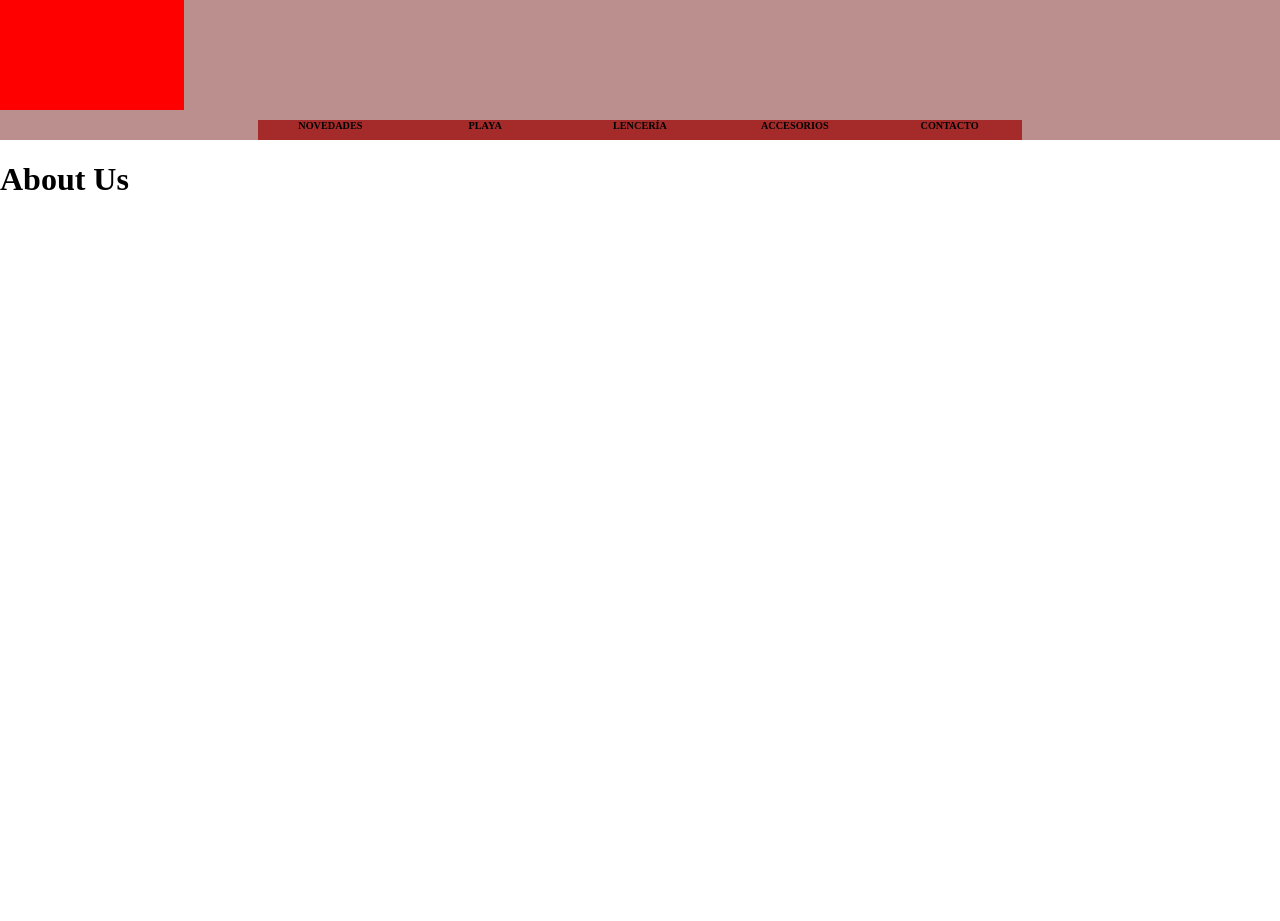
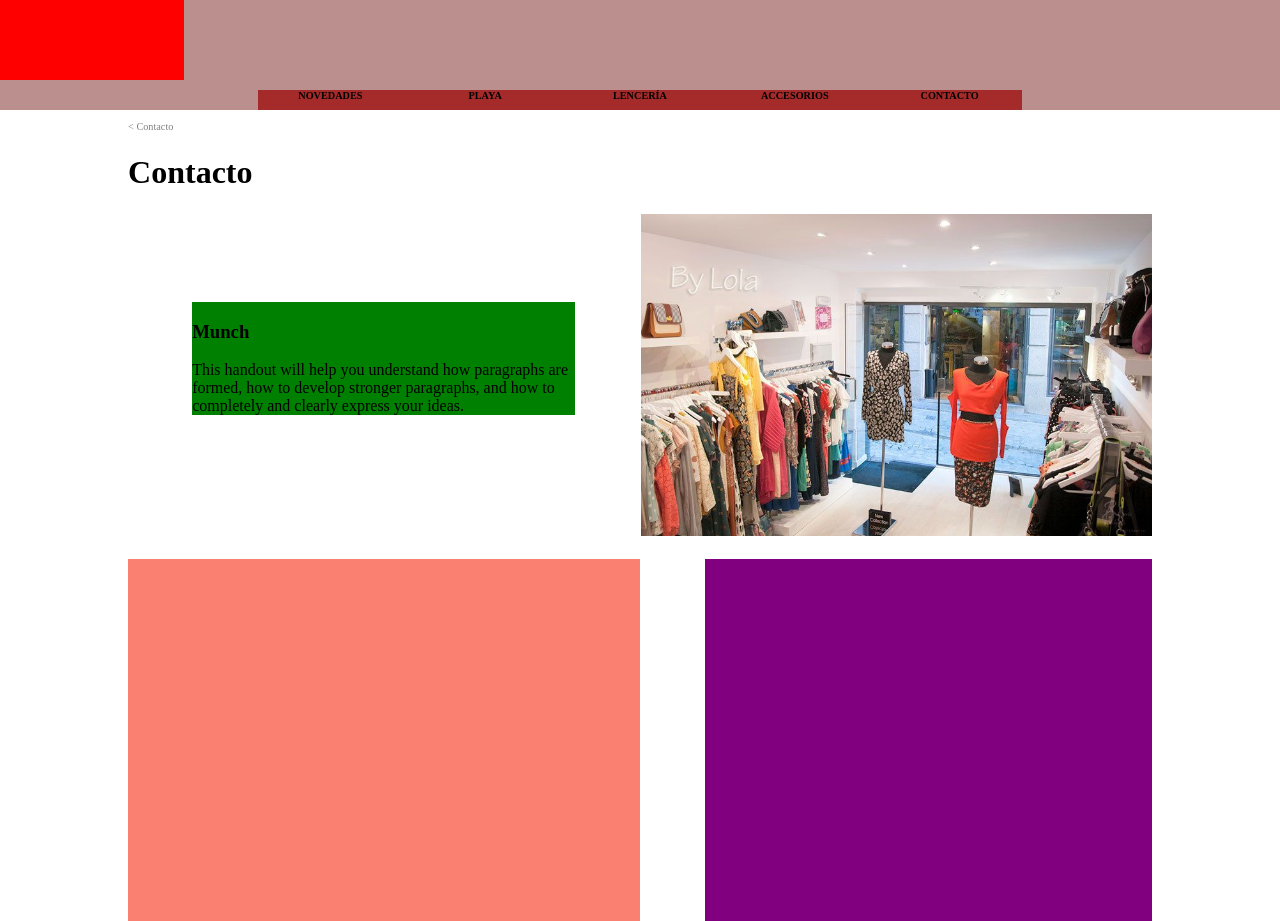
Before and after one commit to paulsasi/munch_web, a React (Create React App) app in the folder frontend/munch_frontend/: page /about-us in a window 1280 px wide. Before the commit the page ends 800 px from the top, so only its background shows below. Built offline with nearby package versions, Linux system fonts and the light colour scheme.

Commit message:
AboutUs update

```diff
--- /dev/null
+++ b/frontend/munch_frontend/src/components/AboutUs.css
@@ -0,0 +1,45 @@
+.wrapper {
+    display: grid;
+    grid-template-columns: repeat(20, 1fr);
+    grid-gap: 1px;
+    grid-auto-rows: minmax(10px, auto);
+}
+
+.currentsite {
+    grid-column: 3;
+    grid-row: 2;
+    font-family: 'sans-serif';
+    color: gray;
+    font-size:0.8vw;
+}
+
+.header {
+    grid-column: 3 / 5;
+    grid-row: 3;
+}
+
+.shop-image-text {
+    grid-column: 4 / 10;
+    grid-row: 12 / 14;
+    background-color: green;
+}
+
+.shop-image-container {
+    grid-column: 11 / 19;
+    grid-row: 4 / 25;
+    background-image: url('../static/images/shop-image.jpg');
+    background-size:cover;
+    background-position: center center;
+}
+
+.location-container {
+    grid-column: 3 / 11;
+    grid-row: 27 / 60;
+    background-color: salmon;
+}
+
+.timetable {
+    grid-column: 12 / 19;
+    grid-row: 27 / 60;
+    background-color: purple;
+}
--- a/frontend/munch_frontend/src/components/AboutUs.js
+++ b/frontend/munch_frontend/src/components/AboutUs.js
@@ -1,10 +1,23 @@
 import Header from "./Header";
+import './AboutUs.css';
 
 function AboutUs() {
     return (
         <div>
             <Header/>
-            <h1>About Us</h1>
+            <div className='wrapper'>
+                <div className='currentsite'> &lt; Contacto </div>
+                <h1 className='header'> Contacto </h1>
+                <div className='shop-image-text'>
+                    <h3>Munch </h3>
+                    This handout will help you understand how paragraphs are formed, how to
+                    develop stronger paragraphs, and how to completely and clearly express
+                    your ideas.
+                </div>
+                <div className='shop-image-container'></div>
+                <div className='location-container'></div>
+                <div className='timetable'></div>
+            </div>
         </div>
     );
 }
--- a/frontend/munch_frontend/src/components/Header.css
+++ b/frontend/munch_frontend/src/components/Header.css
@@ -8,13 +8,13 @@
 
 .logo {
     grid-column: 1 / 4;
-    grid-row: 1 / 5;
+    grid-row: 1 / 4;
     background-color: red;
 }
 
 .header-item-menu {
     grid-column: 5 / 17;
-    grid-row: 5;
+    grid-row: 4;
     background-color: brown;
 
     display: grid;
@@ -30,6 +30,81 @@
     text-align: center;
     font-size:0.8vw;
 }
+
+.item1-field1 {
+    grid-column: 1;
+    grid-row: 3;
+    font-family: 'sans-serif';
+    font-size:0.8vw;
+}
+.item1-field2 {
+    grid-column: 1;
+    grid-row: 4;
+    font-family: 'sans-serif';
+    font-size:0.8vw;
+}
+.item1-field3 {
+    grid-column: 1;
+    grid-row: 5;
+    font-family: 'sans-serif';
+    font-size:0.8vw;
+}
+.item1-field4 {
+    grid-column: 1;
+    grid-row: 6;
+    font-family: 'sans-serif';
+    font-size:0.8vw;
+}
+.item1-field5 {
+    grid-column: 1;
+    grid-row: 7;
+    font-family: 'sans-serif';
+    font-size:0.8vw;
+}
+.item1-field6 {
+    grid-column: 1 / 3;
+    grid-row: 8;
+    font-family: 'sans-serif';
+    font-size:0.8vw;
+}
+
+.item2-field1 {
+    grid-column: 1 / 3;
+    grid-row: 3;
+    font-family: 'sans-serif';
+    font-size:0.8vw;
+}
+.item2-field2 {
+    grid-column: 1 / 3;
+    grid-row: 4;
+    font-family: 'sans-serif';
+    font-size:0.8vw;
+}
+.item2-field3 {
+    grid-column: 1 / 3;
+    grid-row: 5;
+    font-family: 'sans-serif';
+    font-size:0.8vw;
+}
+.item2-field4 {
+    grid-column: 1 / 3;
+    grid-row: 6;
+    font-family: 'sans-serif';
+    font-size:0.8vw;
+}
+.item2-field5 {
+    grid-column: 1 / 3;
+    grid-row: 7;
+    font-family: 'sans-serif';
+    font-size:0.8vw;
+}
+.item2-field6 {
+    grid-column: 1 / 3;
+    grid-row: 8;
+    font-family: 'sans-serif';
+    font-size:0.8vw;
+}
+
 .item2 {
     grid-column: 2;
     font-family: 'sans-serif';
--- a/frontend/munch_frontend/src/components/Header.js
+++ b/frontend/munch_frontend/src/components/Header.js
@@ -1,12 +1,52 @@
 import './Header.css';
+import React, {useState} from 'react';
+
 
 function Header() {
+
+    /* Item1  state */
+    const [item1Style, setItem1Style] = useState({display: 'none'});
+    const invItem1Style = () => setItem1Style({display: 'none'});
+    const blockItem1Style = () => setItem1Style({display: 'block'});
+    const blockItem1StyleExlucive = () => {
+        blockItem1Style();
+        invItem2Style();
+    }
+
+    /* Item2  state */
+    const [item2Style, setItem2Style] = useState({display: 'none'});
+    const invItem2Style = () => setItem2Style({display: 'none'});
+    const blockItem2Style = () => setItem2Style({display: 'block'});
+    const blockItem2StyleExclusive = () => {
+        blockItem2Style();
+        invItem1Style();
+    }
+
+    const f = () => {this.style.textDecoration='underline';}
+
     return (
         <div className='header-wrapper'>
             <div className='logo'></div>
-            <div className='header-item-menu'>
-                    <div className='item1'>NOVEDADES</div>
-                    <div className='item2'>PLAYA</div>
+            <div className='header-item-menu' onMouseLeave={() => {invItem1Style(); invItem2Style();}}>
+
+                    <div className='item1' onMouseEnter={() => {blockItem1StyleExlucive(); f();}}>NOVEDADES</div>
+
+                    <div className='item1-field1' style={item1Style} >Randomw</div>
+                    <div className='item1-field2' style={item1Style}>Randomos</div>
+                    <div className='item1-field3' style={item1Style}>Raiondows</div>
+                    <div className='item1-field4' style={item1Style}>Tops de rasasa</div>
+                    <div className='item1-field5' style={item1Style}>Bragas de sasdx</div>
+                    <div className='item1-field6' style={item1Style}>Todos los asas de dasad</div>
+
+                    <div className='item2' onMouseEnter={blockItem2StyleExclusive}>PLAYA</div>
+
+                    <div className='item2-field1' style={item2Style} >Novedades</div>
+                    <div className='item2-field2' style={item2Style}>Bañadores</div>
+                    <div className='item2-field3' style={item2Style}>Bikinis</div>
+                    <div className='item2-field4' style={item2Style}>Tops de bikini</div>
+                    <div className='item2-field5' style={item2Style}>Bragas de bikini</div>
+                    <div className='item2-field6' style={item2Style}>Todos los modelos</div>
+
                     <div className='item3'>LENCERÍA</div>
                     <div className='item4'>ACCESORIOS</div>
                     <div className='item5'>CONTACTO</div>
```
Also changed, not shown: frontend/munch_frontend/src/static/images/shop-image.jpg (added).
